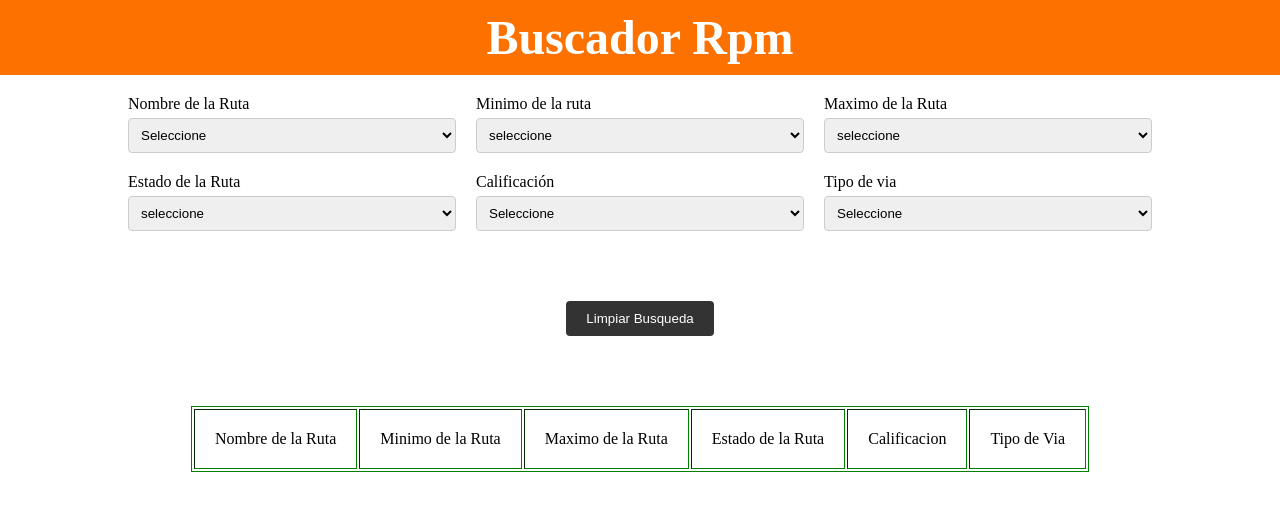
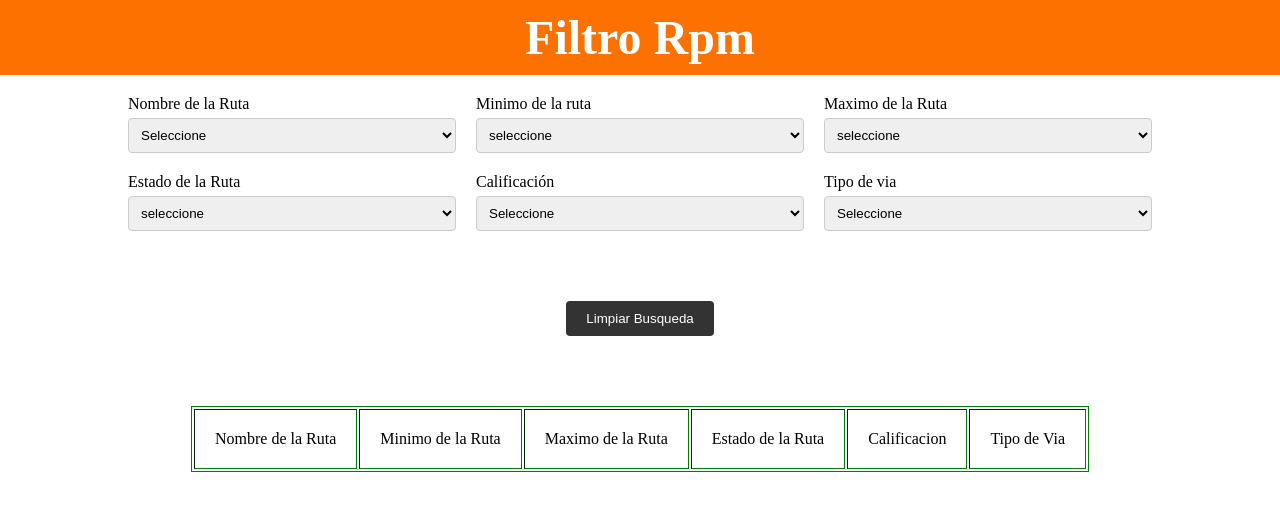
Before and after one commit to Luis20168/proyectoBuscador, a plain HTML site: page index.html in a window 1280 px wide. Drawn offline with nearby package versions, Linux system fonts and the light colour scheme.

Commit message:
update html

```diff
--- a/index.html
+++ b/index.html
@@ -11,7 +11,7 @@
     <header>
 
         <div class="titulo">
-            <h1>Buscador Rpm</h1>
+            <h1>Filtro Rpm</h1>
 
         </div>
 
```
